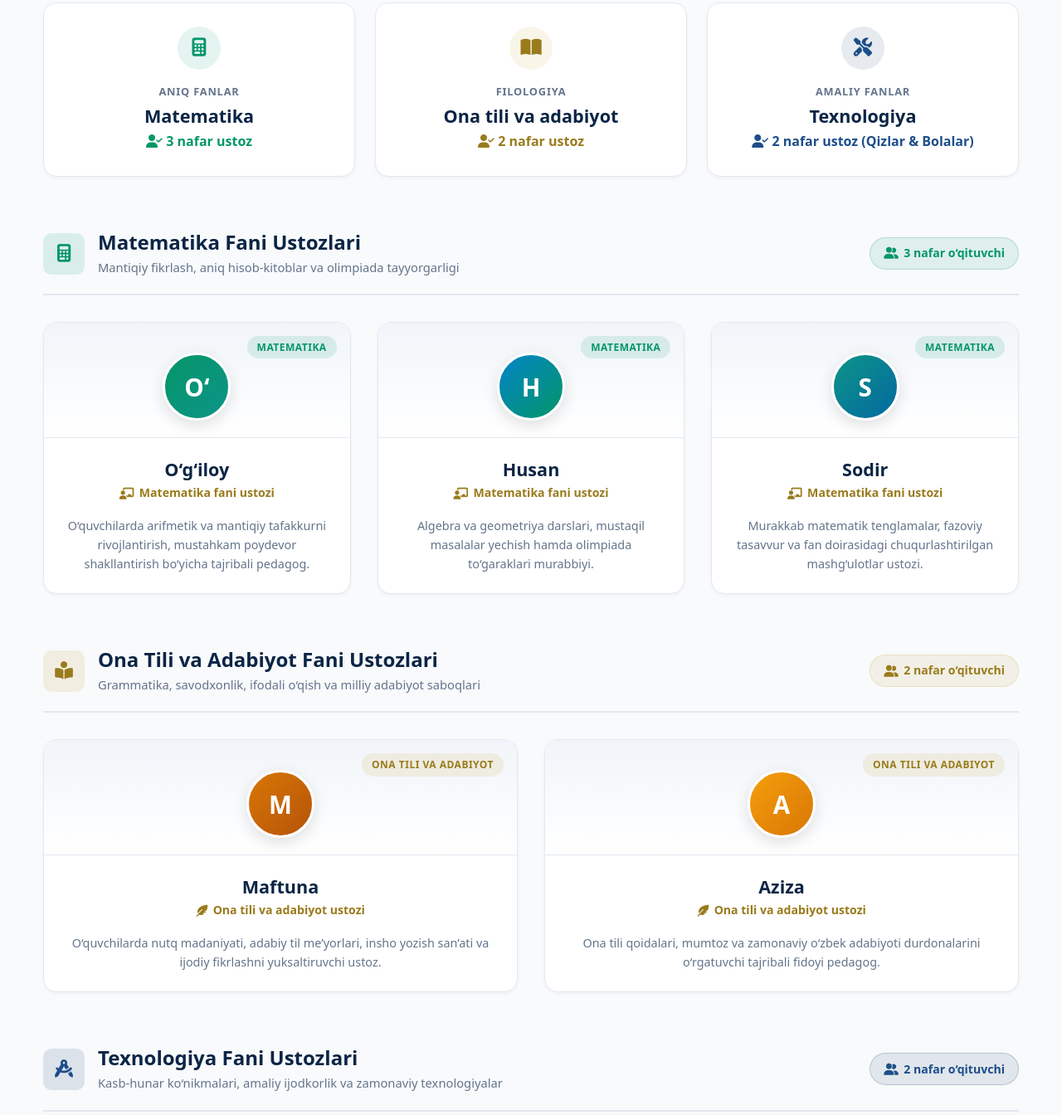
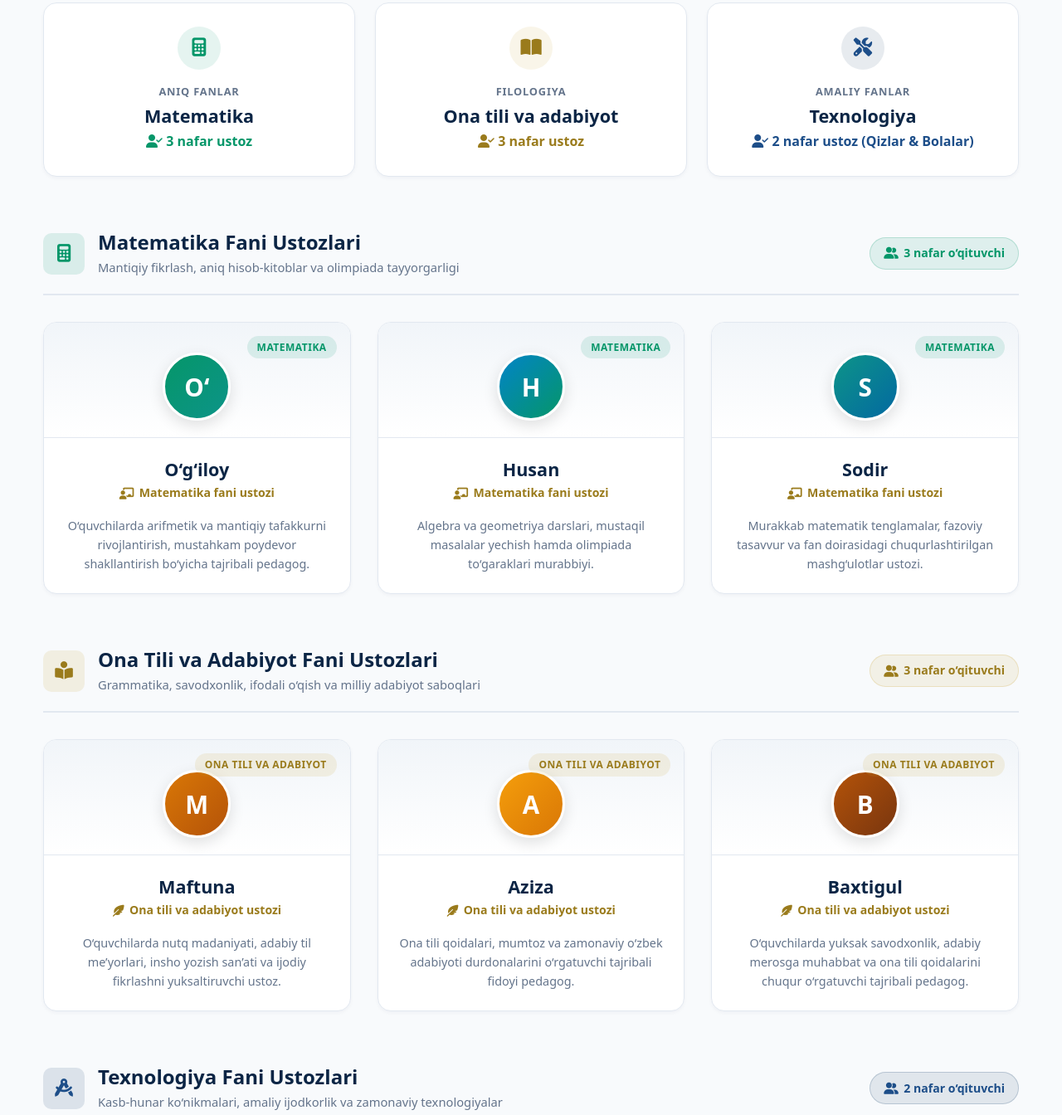
Before and after one commit to umarovafiruza/1-maktab-Islombek, a plain HTML site: page teachers.html in a window 1280 px wide. Shown: the part 659-2003 px from the top of the page at 83% size. Drawn offline with Linux system fonts and the light colour scheme.

Commit message:
Ona tili va adabiyot bo'limiga Baxtigul ustoz qo'shildi

```diff
--- a/teachers.html
+++ b/teachers.html
@@ -110,7 +110,7 @@
           </div>
           <span style="display: block; font-size: 0.8rem; color: var(--text-muted); font-weight: 700; text-transform: uppercase; letter-spacing: 0.8px;">Filologiya</span>
           <h3 style="color: var(--navy-primary); font-size: 1.35rem; margin: 0.35rem 0;">Ona tili va adabiyot</h3>
-          <p style="margin: 0; font-weight: 700; color: var(--gold-dark); font-size: 1rem;"><i class="fas fa-user-check"></i> 2 nafar ustoz</p>
+          <p style="margin: 0; font-weight: 700; color: var(--gold-dark); font-size: 1rem;"><i class="fas fa-user-check"></i> 3 nafar ustoz</p>
         </div>
 
         <div style="background: var(--bg-white); padding: 1.75rem; border-radius: var(--radius-lg); text-align: center; border: 1px solid var(--card-border); box-shadow: var(--shadow-sm); transition: var(--transition);">
@@ -201,7 +201,7 @@
             </div>
           </div>
           <span class="dept-badge" style="background: rgba(197, 155, 39, 0.1); color: var(--gold-dark); border: 1px solid rgba(197, 155, 39, 0.2);">
-            <i class="fas fa-user-friends"></i> 2 nafar o‘qituvchi
+            <i class="fas fa-user-friends"></i> 3 nafar o‘qituvchi
           </span>
         </div>
 
@@ -233,6 +233,21 @@
               <h3 class="teacher-card-name">Aziza</h3>
               <div class="teacher-card-role"><i class="fas fa-feather-alt"></i> Ona tili va adabiyot ustozi</div>
               <p class="teacher-card-bio">Ona tili qoidalari, mumtoz va zamonaviy o‘zbek adabiyoti durdonalarini o‘rgatuvchi tajribali fidoyi pedagog.</p>
+            </div>
+          </div>
+
+          <!-- Baxtigul -->
+          <div class="teacher-card">
+            <div class="teacher-card-top">
+              <span class="teacher-badge-pill" style="background: rgba(197, 155, 39, 0.12); color: var(--gold-dark);">Ona tili va adabiyot</span>
+              <div class="teacher-avatar-circle" style="background: linear-gradient(135deg, #b45309 0%, #78350f 100%);">
+                B
+              </div>
+            </div>
+            <div class="teacher-card-body">
+              <h3 class="teacher-card-name">Baxtigul</h3>
+              <div class="teacher-card-role"><i class="fas fa-feather-alt"></i> Ona tili va adabiyot ustozi</div>
+              <p class="teacher-card-bio">O‘quvchilarda yuksak savodxonlik, adabiy merosga muhabbat va ona tili qoidalarini chuqur o‘rgatuvchi tajribali pedagog.</p>
             </div>
           </div>
         </div>
```
